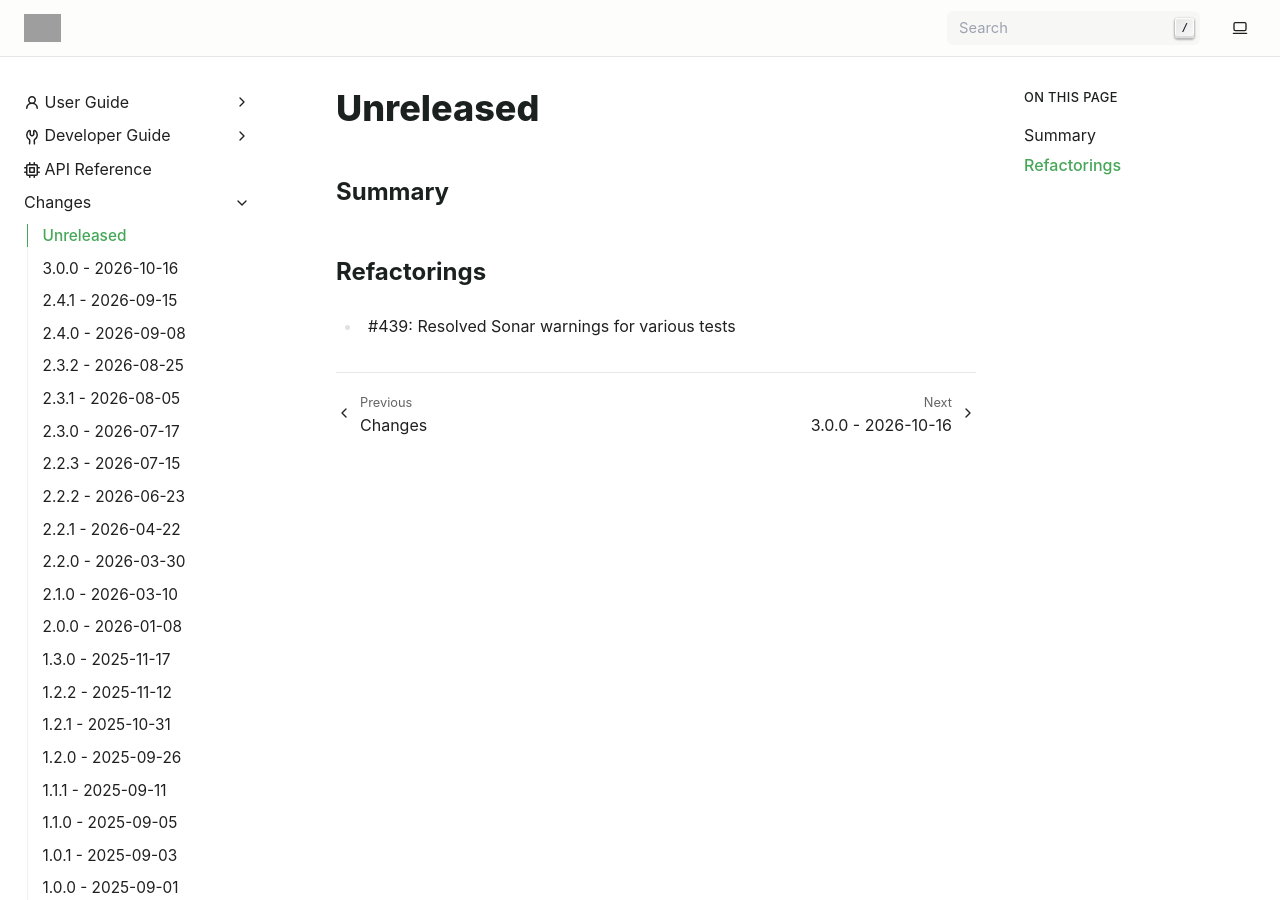
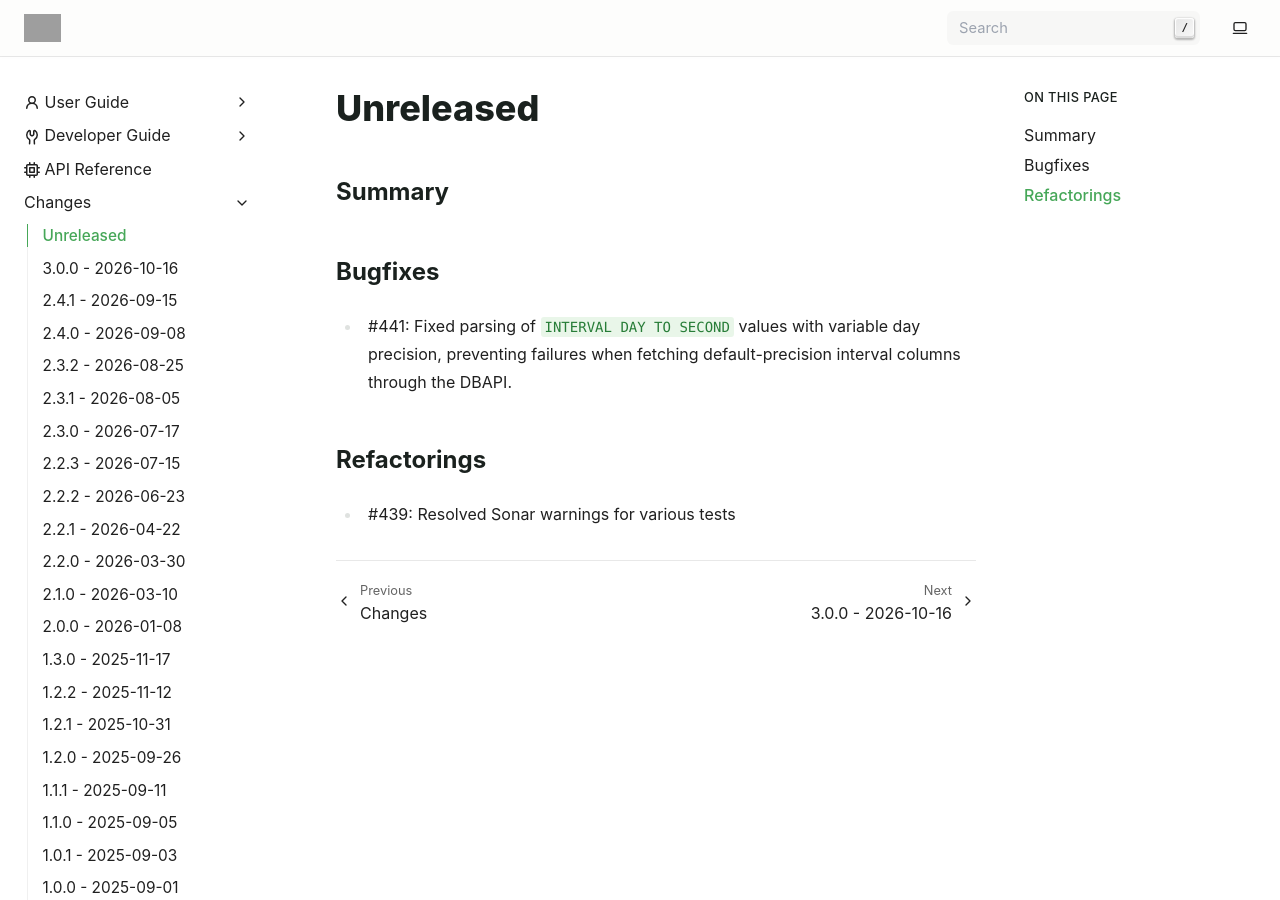
Before and after one commit to exasol/pyexasol, a Sphinx documentation site: the page built from doc/changes/unreleased.md, in a window 1280 px wide and 900 px high. Built offline with Sphinx 7.4.7, drawn with Linux system fonts in a browser that asks for light colours; grey boxes are pictures that could not be loaded.

Commit message:
Add changelog entry

```diff
--- a/doc/changes/unreleased.md
+++ b/doc/changes/unreleased.md
@@ -2,6 +2,10 @@
 
 ## Summary
 
+## Bugfixes
+
+* #441: Fixed parsing of ``INTERVAL DAY TO SECOND`` values with variable day precision, preventing failures when fetching default-precision interval columns through the DBAPI.
+
 ## Refactorings
 
 * #439: Resolved Sonar warnings for various tests
```
